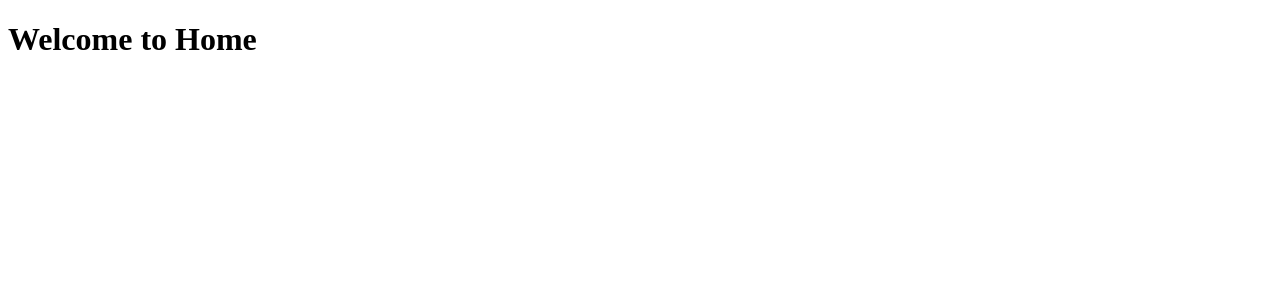
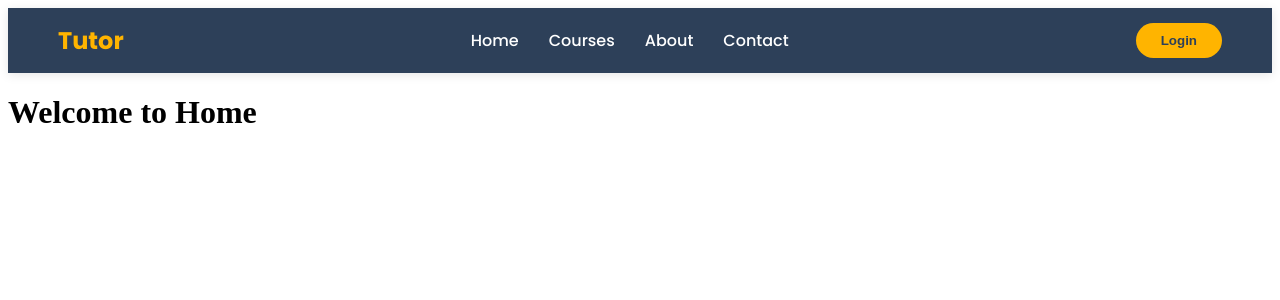
Before and after one commit to dark-mind-x/ikhlas-online-academy, a React (Vite) app: page / in a window 1280 px wide. Shown: the top 300 px of the page. Built offline with nearby package versions, Linux system fonts and the light colour scheme.

Commit message:
NavBar and routing is done

```diff
--- a/index.html
+++ b/index.html
@@ -5,6 +5,10 @@
     <link rel="icon" type="image/svg+xml" href="/vite.svg" />
     <meta name="viewport" content="width=device-width, initial-scale=1.0" />
     <title>ikhlas-online-academy</title>
+
+    <link rel="preconnect" href="https://fonts.googleapis.com">
+    <link rel="preconnect" href="https://fonts.gstatic.com" crossorigin>
+    <link href="https://fonts.googleapis.com/css2?family=Open+Sans:wght@400;600&family=Poppins:wght@500;700&display=swap" rel="stylesheet">
   </head>
   <body>
     <div id="root"></div>
--- a/src/App.jsx
+++ b/src/App.jsx
@@ -1,11 +1,13 @@
 import React from "react";
 import { BrowserRouter, Routes, Route } from "react-router-dom";
+import NavBar from "./components/NavBar";
 import LandingPage from "./pages/LandingPage";
 import LoginPage from "./pages/LoginPage";
 
 function App() {
   return (
     <BrowserRouter>
+    <NavBar />
     <Routes>
       <Route path="/" element={<LandingPage />} />
       <Route path="/login" element={<LoginPage />} />
--- /dev/null
+++ b/src/components/NavBar.css
@@ -0,0 +1,51 @@
+/* src/components/Navbar.css */
+
+.navbar {
+    display: flex;
+    justify-content: space-between; /* Pushes Logo to left, Button to right */
+    align-items: center;
+    background-color: #2D4059; /* Deep Blue */
+    padding: 15px 50px;
+    color: white;
+    font-family: 'Poppins', sans-serif;
+    box-shadow: 0 2px 10px rgba(0,0,0,0.1);
+}
+
+.logo {
+    font-size: 24px;
+    font-weight: 700;
+    color: #FFB400; /* Orange Accent */
+    text-decoration: none;
+}
+
+.nav-links {
+    display: flex;
+    gap: 30px;
+}
+
+.nav-links a {
+    color: white;
+    text-decoration: none;
+    font-weight: 500;
+    font-size: 16px;
+    transition: color 0.3s;
+}
+
+.nav-links a:hover {
+    color: #FFB400; /* Turns orange on hover */
+}
+
+.login-btn {
+    background-color: #FFB400;
+    color: #2D4059;
+    padding: 10px 25px;
+    border: none;
+    border-radius: 25px; /* Pill shape */
+    font-weight: 700;
+    cursor: pointer;
+    transition: transform 0.2s;
+}
+
+.login-btn:hover {
+    transform: scale(1.05); /* Slightly grows when you hover */
+}
--- /dev/null
+++ b/src/components/NavBar.jsx
@@ -0,0 +1,28 @@
+import React from "react";
+import { Link, useNavigate } from "react-router-dom";
+import './NavBar.css';
+
+function NavBar () {
+    const navigate = useNavigate();
+    return (
+        <nav className="navbar">
+            <Link to="/" className="logo">
+            Tutor<span style={{color: 'white'}}Pro></span>
+            </Link>
+
+            <div className="nav-links">
+                <Link to="/">Home</Link>
+                <Link to="/courses">Courses</Link>
+                <Link to="/about">About</Link>
+                <Link to="/contact">Contact</Link>
+            </div>
+
+            <button
+                className="login-btn"
+                onClick={() => navigate('/login')}
+            >Login</button>
+        </nav>
+    );
+}
+
+export default NavBar
```
